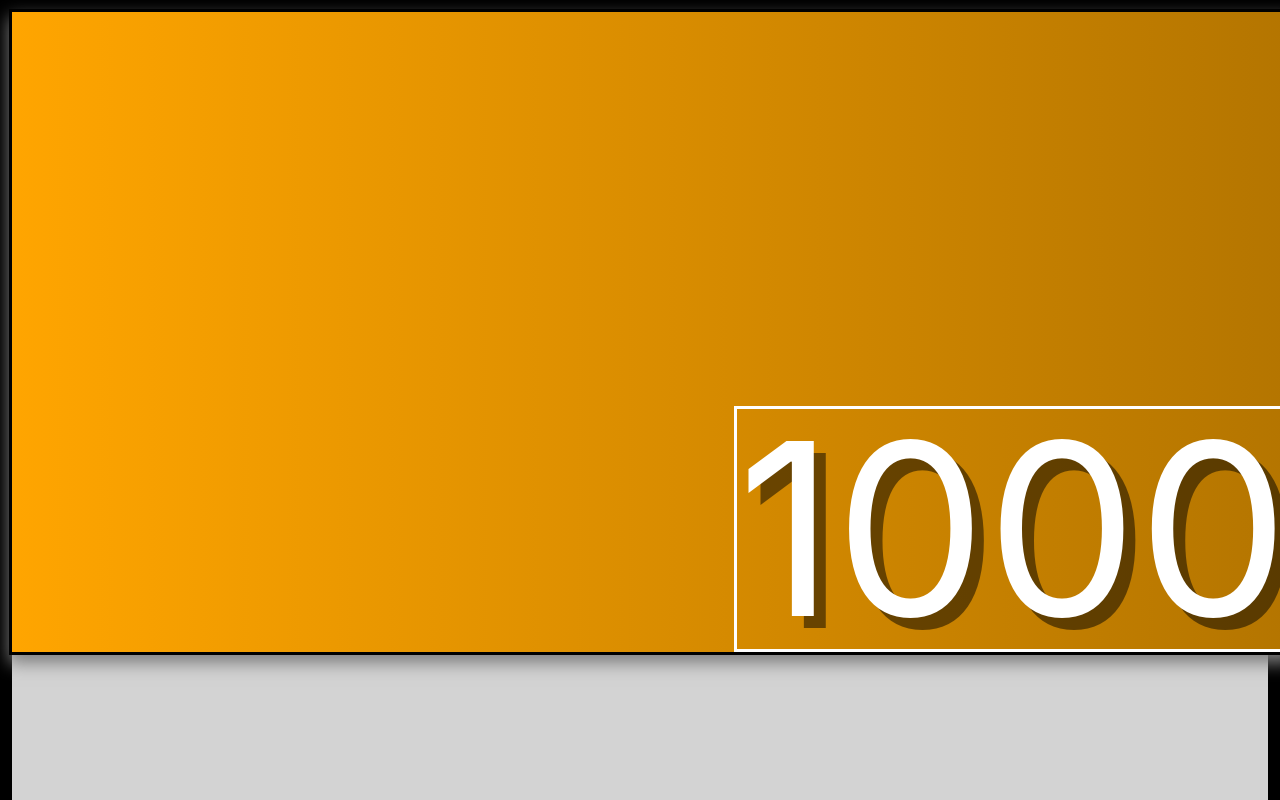
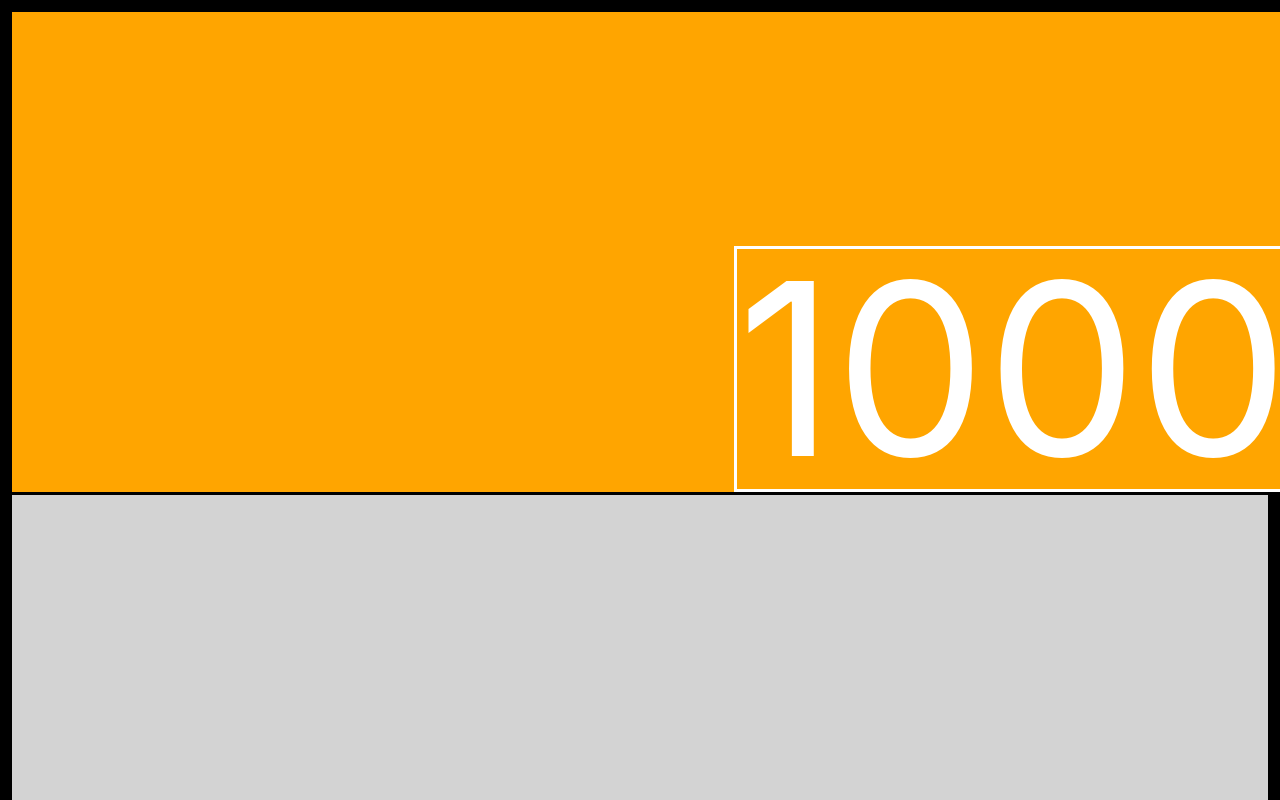
Before and after one commit to nneddk/pending, a React (Create React App) app: page / in a window 1280 px wide. Shown: the top 800 px of the page. Built offline with nearby package versions, Linux system fonts and the light colour scheme.

Commit message:
header work

```diff
--- a/src/components/Header.js
+++ b/src/components/Header.js
@@ -15,13 +15,13 @@ let isHeaderExtended = true;
 const extendHeader = () =>{
     const headerExtended = document.querySelector('.header');
     const balanceHeader = document.querySelector('.current-balance-div');
-    if(isHeaderExtended){
+    if(isHeaderExtended && window.scrollY!==0){
         isHeaderExtended = !isHeaderExtended;
-        headerExtended.style.height = '10vh';
+        headerExtended.style.height = '8vh';
         balanceHeader.style.fontSize = '4em';
     }else if(!isHeaderExtended){
         isHeaderExtended = !isHeaderExtended;
-        headerExtended.style.height = '80vh';
+        headerExtended.style.height = '60vh';
         balanceHeader.style.fontSize = '15em';
     }
 }
--- a/src/stylesheet/components/Header.css
+++ b/src/stylesheet/components/Header.css
@@ -1,6 +1,6 @@
 .header{
-    background-image: linear-gradient(to right, orange, rgb(180, 117, 0));
-    height: 80vh;
+    background-color: orange;
+    height: 60vh;
     width:100%;
 
     display:flex;
@@ -11,13 +11,8 @@
     overflow: hidden;
     position: fixed;
     z-index: 1;
-
-    box-shadow: 0em 0.5em 1em rgb(127, 127, 127);
-
 }
 .current-balance-div{
-
-    text-shadow: 0.05em 0.05em rgba(0, 0, 0, 0.5);
     transition: all 0.3s;
     font-size: 15em;
     color:white;
```
